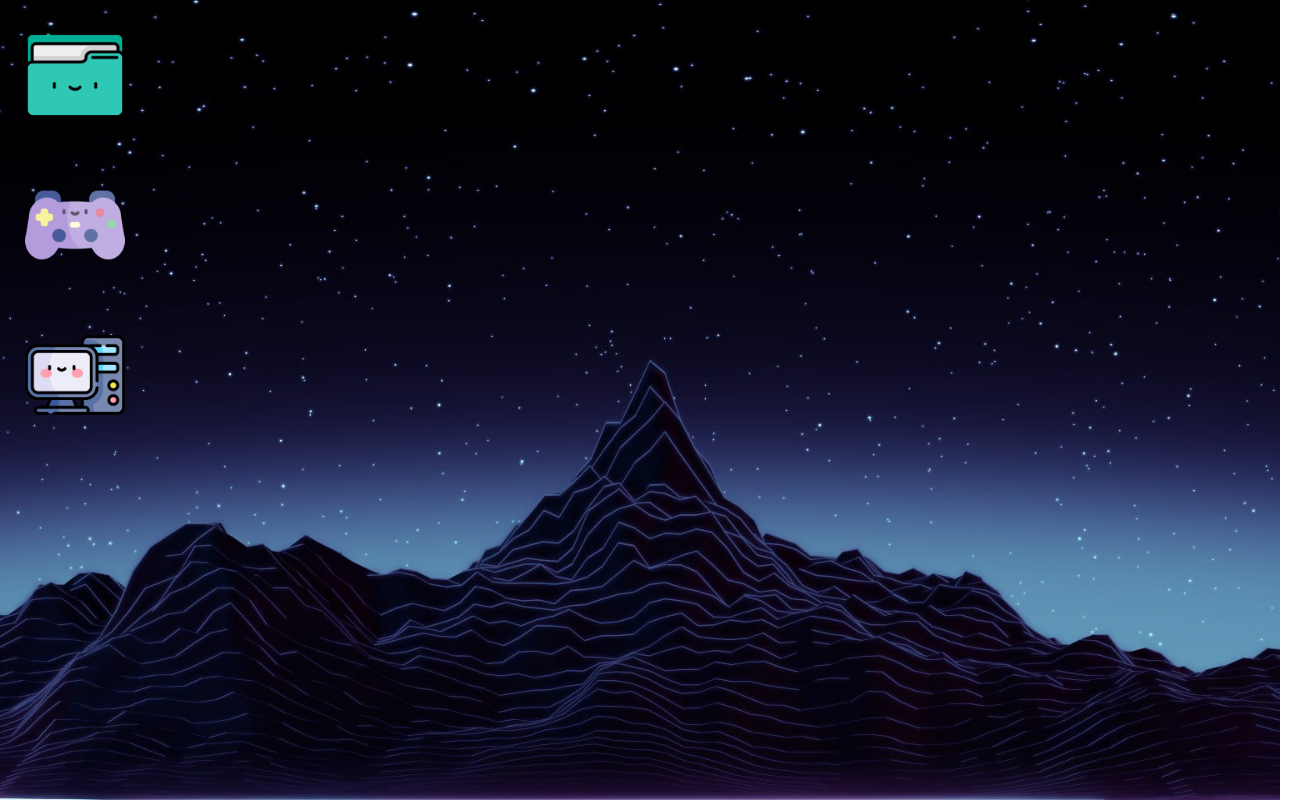
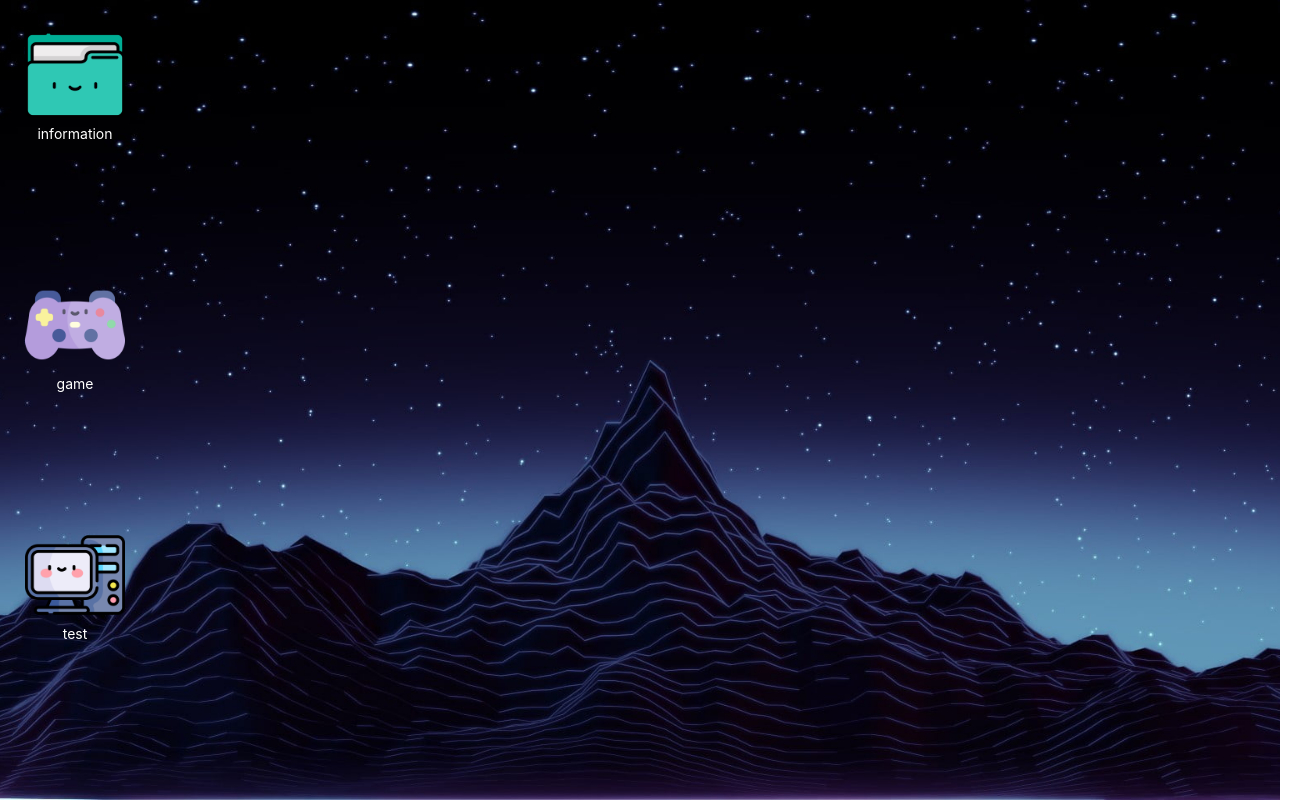
Before and after one commit to Jin-dev92/portfolio_react, a React (Create React App) app: page / in a window 1280 px wide. Shown: the whole page, 1305 px wide, since content can reach past the window. Built offline with nearby package versions, Linux system fonts and the light colour scheme.

Commit message:
modify data & icon button

```diff
--- a/src/App.js
+++ b/src/App.js
@@ -6,7 +6,7 @@ function App() {
     const layoutStyle = {
         width: window.innerWidth,
         height: window.innerHeight,
-        background: `url(/images/wallpaper/wallpaperbetter.com_1920x1200.jpg)`
+        background: `url(${appData?.app_bg})`
     }
 
 
@@ -16,7 +16,7 @@ function App() {
             {
                 appData.app_list.map((data, idx) => {
                     return (
-                        <IconButton src={data.src} position={data.position} key={`icon-button-${idx}`}/>
+                        <IconButton src={data.src} position={data.position} key={`icon-button-${idx}`} name={data.name}/>
                     )
                 })
             }
--- a/src/components/common/IconButton.jsx
+++ b/src/components/common/IconButton.jsx
@@ -1,6 +1,6 @@
 import Draggable from "react-draggable";
 
-const IconButton = ({draggable = true, size = 100, src, position = {x: 10, y: 0}}) => {
+const IconButton = ({draggable = true, size = 100, src, position = {x: 10, y: 0}, name}) => {
     const imageStyle = {
         backgroundImage: `url(${src})`,
         backgroundSize: 'contain',
@@ -9,9 +9,18 @@ const IconButton = ({draggable = true, size = 100, src, position = {x: 10, y: 0}
         width: size,
         height: size,
     }
+    const textStyle = {
+        width: size,
+        height: size,
+        textAlign: 'center',
+        color: 'white',
+    }
     return (
         <Draggable scale={1} disabled={!draggable} defaultPosition={position}>
-            <div style={imageStyle}></div>
+            <div>
+                <div style={imageStyle}/>
+                <div style={textStyle}>{name}</div>
+            </div>
         </Draggable>
     )
 }
--- a/src/mock/app_data.json
+++ b/src/mock/app_data.json
@@ -1,4 +1,5 @@
 {
+  "app_bg": "/images/wallpaper/wallpaperbetter.com_1920x1200.jpg",
   "app_list": [
     {
       "name": "information",
```
